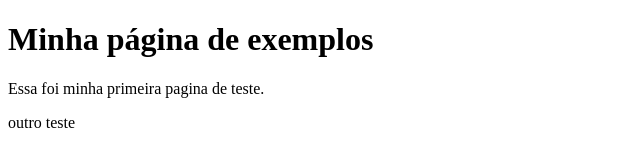
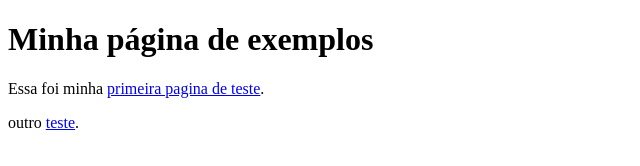
Before and after one commit to ufjf-dcc121/dcc121-2023-1-atv1-JoaoVitorFVR, a plain HTML site: page index.html in a window 1280 px wide. Shown: the whole page, without its empty margins (0-640 px from the left). Drawn offline with Linux system fonts and the light colour scheme.

Commit message:
adiciona links na pagina inicial

```diff
--- a/index.html
+++ b/index.html
@@ -9,8 +9,8 @@
 <body>
     <h1>Minha página de exemplos</h1>
 
-   <p>Essa foi minha primeira pagina de teste. </p>
-   <p>outro teste</p>
+   <p>Essa foi minha <a href="teste.html"> primeira pagina de teste</a>.</p>
+   <p>outro <a href="outra.html"> teste</a>.</p>
 
 </body>
 </html>
```
